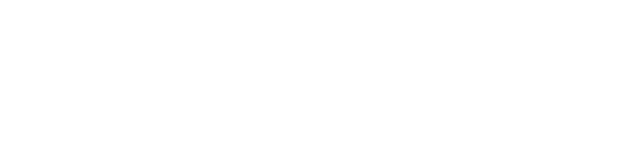
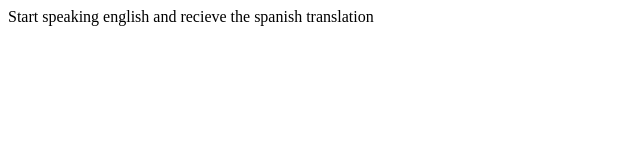
Before and after one commit to snickerton/speakToTranslate, a plain HTML site: page index.html in a window 1280 px wide. Shown: the whole page, without its empty margins (0-640 px from the left). Drawn offline with Linux system fonts and the light colour scheme.

Commit message:
Update index.html

```diff
--- a/index.html
+++ b/index.html
@@ -1,3 +1,9 @@
 <html>
+<head>
+Start speaking english and recieve the spanish translation
+</head>
+<body>
 
+
+</body>
 </html>
```
